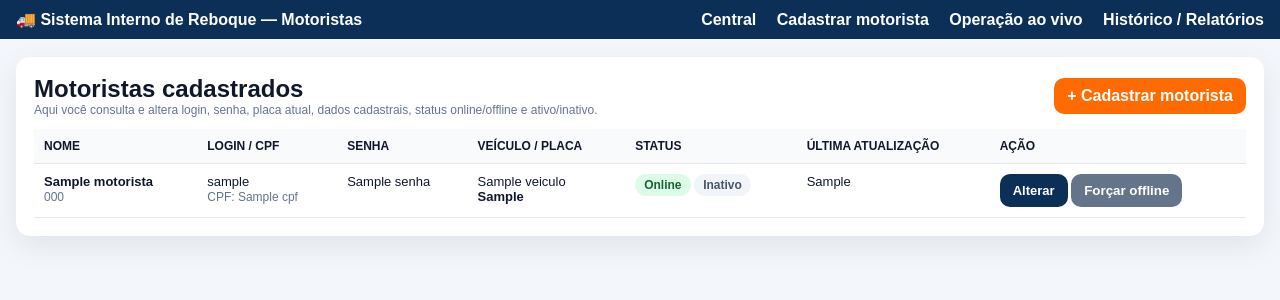
After one commit to Logsistemas/sistema-reboque, a FastAPI app: template templates/motoristas_lista.html in a window 1280 px wide. The commit adds this page. Shown: the top 300 px of the page. Run offline with FastAPI, Linux system fonts and the light colour scheme; the template is opened without the code that fills it: most values are stand-ins (such as "Sample title", 1, 10 or a date in 2020); parts of the project's set-up code (start-up, migrations or seed data) failed here and were passed over; some libraries are stand-ins or nearby versions.

Commit message:
V38 - menu motoristas com edição de cadastro

```diff
--- a/app.py
+++ b/app.py
@@ -763,6 +763,75 @@ async def salvar_usuario(request: Request):
     ))
     return RedirectResponse('/', 303)
 
+
+@app.get('/motoristas', response_class=HTMLResponse)
+def pagina_motoristas(request: Request):
+    motoristas = q("""
+        select *
+          from motoristas
+         order by coalesce(ativo,true) desc, nome asc
+    """, fetch=True)
+    return templates.TemplateResponse('motoristas_lista.html', {'request': request, 'motoristas': motoristas})
+
+@app.post('/motoristas/{mid}/editar')
+async def editar_motorista(mid: str, request: Request):
+    form = await request.form()
+    ativo = True if form.get('ativo') == 'on' else False
+    online = True if form.get('online') == 'on' else False
+
+    q("""
+        update motoristas
+           set nome=%s,
+               telefone=%s,
+               veiculo=%s,
+               placa=%s,
+               placa_atual=%s,
+               tipo=%s,
+               cpf=%s,
+               cnh=%s,
+               vencimento_cnh=%s,
+               nascimento=%s,
+               estado_civil=%s,
+               endereco=%s,
+               login=%s,
+               senha=%s,
+               ativo=%s,
+               online=%s,
+               ultima_atualizacao=now()
+         where id=%s
+    """, (
+        form.get('nome','').strip(),
+        form.get('telefone','').strip(),
+        form.get('veiculo','').strip(),
+        form.get('placa','').strip().upper(),
+        form.get('placa_atual','').strip().upper() or form.get('placa','').strip().upper(),
+        form.get('tipo','').strip(),
+        form.get('cpf','').strip(),
+        form.get('cnh','').strip(),
+        form.get('vencimento_cnh','').strip(),
+        form.get('nascimento','').strip(),
+        form.get('estado_civil','').strip(),
+        form.get('endereco','').strip(),
+        form.get('login','').strip(),
+        form.get('senha','').strip(),
+        ativo,
+        online,
+        str(mid)
+    ))
+    return RedirectResponse('/motoristas', 303)
+
+@app.post('/motoristas/{mid}/offline')
+def forcar_motorista_offline(mid: str):
+    q("update motoristas set online=false, ultima_atualizacao=now() where id=%s", (str(mid),))
+    return RedirectResponse('/motoristas', 303)
+
+@app.post('/motoristas/{mid}/excluir')
+def excluir_motorista(mid: str):
+    # Não apaga histórico; apenas inativa o motorista.
+    q("update motoristas set ativo=false, online=false, ultima_atualizacao=now() where id=%s", (str(mid),))
+    return RedirectResponse('/motoristas', 303)
+
+
 @app.get('/historico', response_class=HTMLResponse)
 def historico(request: Request, data_ini: str="", data_fim: str="", seguradora: str="", tipo: str="", status: str="", motorista: str=""):
     filtros={k:(v or None) for k,v in dict(data_ini=data_ini,data_fim=data_fim,seguradora=seguradora,tipo=tipo,status=status,motorista=motorista).items()}
--- a/templates/faturamento.html
+++ b/templates/faturamento.html
@@ -8,7 +8,7 @@
 <body>
 <div class="top">
   <span>💰 Faturamento</span>
-  <span><a href="/">Central</a><a href="/operacao">Operação ao vivo</a><a href="/historico">Histórico / Relatórios</a></span>
+  <span><a href="/">Central</a><a href="/motoristas">Motoristas</a><a href="/operacao">Operação ao vivo</a><a href="/historico">Histórico / Relatórios</a></span>
 </div>
 <div class="page">
   <div class="card">
--- a/templates/historico.html
+++ b/templates/historico.html
@@ -1,4 +1,4 @@
-<!doctype html><html lang="pt-br"><head><meta charset="utf-8"><meta name="viewport" content="width=device-width,initial-scale=1"><title>Histórico / Relatórios</title><link rel="stylesheet" href="/static/style.css"></head><body><div class="top"><span>📊 Histórico / Relatórios</span><span><a href="/">Central</a><a href="/operacao">Operação ao vivo</a><a href="/faturamento">Faturamento</a></span></div><div class="full">
+<!doctype html><html lang="pt-br"><head><meta charset="utf-8"><meta name="viewport" content="width=device-width,initial-scale=1"><title>Histórico / Relatórios</title><link rel="stylesheet" href="/static/style.css"></head><body><div class="top"><span>📊 Histórico / Relatórios</span><span><a href="/">Central</a><a href="/motoristas">Motoristas</a><a href="/operacao">Operação ao vivo</a><a href="/faturamento">Faturamento</a></span></div><div class="full">
 <div class="card"><h2>Filtros</h2><form method="get" class="filters"><input type="date" name="data_ini" value="{{filtros.data_ini or ''}}"><input type="date" name="data_fim" value="{{filtros.data_fim or ''}}"><input name="seguradora" placeholder="Seguradora" value="{{filtros.seguradora or ''}}"><input name="tipo" placeholder="Tipo" value="{{filtros.tipo or ''}}"><select name="status"><option value="">Todos status</option>{% for st in ['novo','enviado','aceito','a caminho','na origem','em transporte','finalizado','recusado'] %}<option value="{{st}}" {{'selected' if filtros.status==st else ''}}>{{st}}</option>{% endfor %}</select><input name="motorista" placeholder="Motorista" value="{{filtros.motorista or ''}}"><button>Filtrar</button><a class="btn dark" href="/exportar?data_ini={{filtros.data_ini or ''}}&data_fim={{filtros.data_fim or ''}}&seguradora={{filtros.seguradora or ''}}&tipo={{filtros.tipo or ''}}&status={{filtros.status or ''}}&motorista={{filtros.motorista or ''}}">Exportar Excel</a></form></div>
 <div class="grid4"><div class="card"><div class="muted">Total</div><div class="kpi">{{kpis.total}}</div></div><div class="card"><div class="muted">Finalizados</div><div class="kpi">{{kpis.finalizados}}</div></div><div class="card"><div class="muted">Ativos</div><div class="kpi">{{kpis.ativos}}</div></div><div class="card"><div class="muted">Com placa</div><div class="kpi">{{kpis.com_placa}}</div></div></div>
 <div class="grid2"><div class="card"><h3>Serviços por seguradora</h3><table>{% for r in por_seg %}<tr><td>{{r.nome}}</td><td><b>{{r.total}}</b></td></tr>{% endfor %}</table></div><div class="card"><h3>Serviços por tipo</h3><table>{% for r in por_tipo %}<tr><td>{{r.nome}}</td><td><b>{{r.total}}</b></td></tr>{% endfor %}</table></div></div>
--- a/templates/index.html
+++ b/templates/index.html
@@ -112,6 +112,7 @@ function fecharModal(id){const el=document.getElementById(id); if(el) el.style.d
         <a href="/cadastros/usuarios/novo">Cadastrar usuário</a>
       </div>
     </div>
+    <a href="/motoristas">Motoristas</a>
     <a href="/">Central</a>
     <a href="/operacao">Operação ao vivo</a>
     <a href="/historico">Histórico / Relatórios</a>
--- /dev/null
+++ b/templates/motoristas_lista.html
@@ -0,0 +1,180 @@
+<!doctype html>
+<html lang="pt-br">
+<head>
+<meta charset="utf-8">
+<meta name="viewport" content="width=device-width,initial-scale=1">
+<title>Motoristas</title>
+<link rel="stylesheet" href="/static/style.css">
+<style>
+body{background:#f3f6fb}
+.page{max-width:1500px;margin:18px auto;padding:0 16px}
+.top{display:flex;align-items:center;justify-content:space-between;background:#0b2f57;color:#fff;padding:10px 16px;font-weight:800}
+.top a{color:#fff;text-decoration:none;margin-left:16px;font-weight:700}
+.card{background:#fff;border-radius:14px;padding:18px;box-shadow:0 10px 30px rgba(15,23,42,.08);margin-bottom:14px}
+.header-row{display:flex;align-items:center;justify-content:space-between;gap:12px;margin-bottom:12px}
+.btn{border:0;border-radius:10px;padding:9px 13px;font-weight:800;cursor:pointer;text-decoration:none;display:inline-block}
+.btn-primary{background:#ff6b00;color:#fff}
+.btn-dark{background:#0b2f57;color:#fff}
+.btn-red{background:#dc2626;color:#fff}
+.btn-gray{background:#64748b;color:#fff}
+.badge{display:inline-block;padding:4px 9px;border-radius:999px;font-size:12px;font-weight:800}
+.badge.on{background:#dcfce7;color:#166534}
+.badge.off{background:#fee2e2;color:#991b1b}
+.badge.ok{background:#dbeafe;color:#1d4ed8}
+.badge.no{background:#f1f5f9;color:#475569}
+table{width:100%;border-collapse:collapse}
+th,td{padding:10px;border-bottom:1px solid #e5e7eb;text-align:left;font-size:13px;vertical-align:top}
+th{color:#0f172a;background:#f8fafc;font-size:12px;text-transform:uppercase}
+.modal{display:none;position:fixed;inset:0;background:rgba(0,0,0,.55);z-index:9999;align-items:center;justify-content:center;padding:20px}
+.modal:target{display:flex}
+.modal-box{background:#fff;border-radius:18px;width:min(980px,96vw);max-height:92vh;overflow:auto;padding:20px;box-shadow:0 24px 80px rgba(0,0,0,.3)}
+.modal-head{display:flex;align-items:center;justify-content:space-between;margin-bottom:14px}
+.form-grid{display:grid;grid-template-columns:repeat(3,1fr);gap:12px}
+.form-grid .full{grid-column:1/-1}
+label{font-size:12px;font-weight:800;color:#334155}
+input,select,textarea{width:100%;box-sizing:border-box;border:1px solid #cbd5e1;border-radius:10px;padding:10px;margin-top:4px}
+textarea{min-height:70px}
+.checks{display:flex;gap:18px;align-items:center;margin:10px 0}
+.checks label{display:flex;align-items:center;gap:8px;font-size:14px}
+.actions{display:flex;gap:10px;flex-wrap:wrap;margin-top:14px}
+.small{font-size:12px;color:#64748b}
+@media(max-width:900px){.form-grid{grid-template-columns:1fr} table{font-size:12px}}
+</style>
+</head>
+<body>
+<div class="top">
+  <span>🚚 Sistema Interno de Reboque — Motoristas</span>
+  <span>
+    <a href="/">Central</a>
+    <a href="/cadastros/motoristas/novo">Cadastrar motorista</a>
+    <a href="/operacao">Operação ao vivo</a>
+    <a href="/historico">Histórico / Relatórios</a>
+  </span>
+</div>
+
+<div class="page">
+  <div class="card">
+    <div class="header-row">
+      <div>
+        <h2 style="margin:0">Motoristas cadastrados</h2>
+        <div class="small">Aqui você consulta e altera login, senha, placa atual, dados cadastrais, status online/offline e ativo/inativo.</div>
+      </div>
+      <a class="btn btn-primary" href="/cadastros/motoristas/novo">+ Cadastrar motorista</a>
+    </div>
+
+    <table>
+      <thead>
+        <tr>
+          <th>Nome</th>
+          <th>Login / CPF</th>
+          <th>Senha</th>
+          <th>Veículo / Placa</th>
+          <th>Status</th>
+          <th>Última atualização</th>
+          <th>Ação</th>
+        </tr>
+      </thead>
+      <tbody>
+      {% for m in motoristas %}
+        <tr>
+          <td><strong>{{ m.nome or '-' }}</strong><br><span class="small">{{ m.telefone or '' }}</span></td>
+          <td>{{ m.login or '-' }}<br><span class="small">CPF: {{ m.cpf or '-' }}</span></td>
+          <td>{{ m.senha or '-' }}</td>
+          <td>{{ m.veiculo or '-' }}<br><strong>{{ m.placa_atual or m.placa or '-' }}</strong></td>
+          <td>
+            {% if m.online %}<span class="badge on">Online</span>{% else %}<span class="badge off">Offline</span>{% endif %}
+            {% if m.ativo %}<span class="badge ok">Ativo</span>{% else %}<span class="badge no">Inativo</span>{% endif %}
+          </td>
+          <td>{{ m.ultima_atualizacao or '-' }}</td>
+          <td>
+            <a class="btn btn-dark" href="#editar-{{ m.id }}">Alterar</a>
+            <form action="/motoristas/{{ m.id }}/offline" method="post" style="display:inline">
+              <button class="btn btn-gray" type="submit">Forçar offline</button>
+            </form>
+          </td>
+        </tr>
+      {% else %}
+        <tr><td colspan="7">Nenhum motorista cadastrado ainda.</td></tr>
+      {% endfor %}
+      </tbody>
+    </table>
+  </div>
+</div>
+
+{% for m in motoristas %}
+<div id="editar-{{ m.id }}" class="modal">
+  <div class="modal-box">
+    <div class="modal-head">
+      <h2 style="margin:0">Alterar motorista</h2>
+      <a class="btn btn-gray" href="#">Fechar</a>
+    </div>
+
+    <form method="post" action="/motoristas/{{ m.id }}/editar">
+      <div class="form-grid">
+        <label>Nome completo
+          <input name="nome" value="{{ m.nome or '' }}">
+        </label>
+        <label>Telefone
+          <input name="telefone" value="{{ m.telefone or '' }}">
+        </label>
+        <label>CPF
+          <input name="cpf" value="{{ m.cpf or '' }}">
+        </label>
+
+        <label>Login do app
+          <input name="login" value="{{ m.login or '' }}">
+        </label>
+        <label>Senha do app
+          <input name="senha" value="{{ m.senha or '' }}">
+        </label>
+        <label>Tipo
+          <input name="tipo" value="{{ m.tipo or '' }}" placeholder="leve, pesado, moto...">
+        </label>
+
+        <label>Veículo
+          <input name="veiculo" value="{{ m.veiculo or '' }}">
+        </label>
+        <label>Placa padrão
+          <input name="placa" value="{{ m.placa or '' }}">
+        </label>
+        <label>Placa atual / do dia
+          <input name="placa_atual" value="{{ m.placa_atual or m.placa or '' }}">
+        </label>
+
+        <label>CNH
+          <input name="cnh" value="{{ m.cnh or '' }}">
+        </label>
+        <label>Vencimento CNH
+          <input name="vencimento_cnh" value="{{ m.vencimento_cnh or '' }}">
+        </label>
+        <label>Data de nascimento
+          <input name="nascimento" value="{{ m.nascimento or '' }}">
+        </label>
+
+        <label>Estado civil
+          <input name="estado_civil" value="{{ m.estado_civil or '' }}">
+        </label>
+        <label class="full">Endereço
+          <textarea name="endereco">{{ m.endereco or '' }}</textarea>
+        </label>
+      </div>
+
+      <div class="checks">
+        <label><input type="checkbox" name="ativo" {% if m.ativo %}checked{% endif %}> Motorista ativo</label>
+        <label><input type="checkbox" name="online" {% if m.online %}checked{% endif %}> Marcar como online</label>
+      </div>
+
+      <div class="actions">
+        <button class="btn btn-primary" type="submit">Salvar alterações</button>
+        <a class="btn btn-gray" href="#">Cancelar</a>
+      </div>
+    </form>
+
+    <form method="post" action="/motoristas/{{ m.id }}/excluir" onsubmit="return confirm('Deseja inativar este motorista?')" style="margin-top:10px">
+      <button class="btn btn-red" type="submit">Inativar motorista</button>
+    </form>
+  </div>
+</div>
+{% endfor %}
+</body>
+</html>
--- a/templates/operacao.html
+++ b/templates/operacao.html
@@ -1,4 +1,4 @@
-<!doctype html><html lang="pt-br"><head><meta charset="utf-8"><meta name="viewport" content="width=device-width,initial-scale=1"><title>Operação ao vivo</title><link rel="stylesheet" href="/static/style.css"><script>setTimeout(()=>location.reload(),15000)</script></head><body><div class="top"><span>🟢 Operação ao vivo</span><span><a href="/">Central</a><a href="/historico">Histórico / Relatórios</a><a href="/faturamento">Faturamento</a></span></div><div class="full">
+<!doctype html><html lang="pt-br"><head><meta charset="utf-8"><meta name="viewport" content="width=device-width,initial-scale=1"><title>Operação ao vivo</title><link rel="stylesheet" href="/static/style.css"><script>setTimeout(()=>location.reload(),15000)</script></head><body><div class="top"><span>🟢 Operação ao vivo</span><span><a href="/">Central</a><a href="/motoristas">Motoristas</a><a href="/historico">Histórico / Relatórios</a><a href="/faturamento">Faturamento</a></span></div><div class="full">
 <div class="grid4"><div class="card"><div class="muted">Motoristas online</div><div class="kpi">{{online}}/{{total_motoristas}}</div></div><div class="card"><div class="muted">Serviços ativos</div><div class="kpi">{{servicos|length}}</div></div><div class="card"><div class="muted">Na origem</div><div class="kpi">{{servicos|selectattr('status','equalto','na origem')|list|length}}</div></div><div class="card"><div class="muted">Em transporte</div><div class="kpi">{{servicos|selectattr('status','equalto','em transporte')|list|length}}</div></div></div>
 <div class="grid2"><div class="card overflow"><h2>Motoristas</h2><table><tr><th>Nome</th><th>Veículo</th><th>Status</th><th>Última posição</th></tr>{% for m in motoristas %}<tr><td>{{m.nome}}</td><td>{{m.veiculo}} {{m.placa}}</td><td><span class="pill {{'online' if m.online else 'offline'}}">{{'Online' if m.online else 'Offline'}}</span></td><td>{{m.ultima_atualizacao}}</td></tr>{% endfor %}</table></div>
 <div class="card overflow"><h2>Últimos eventos</h2><table><tr><th>Protocolo</th><th>Status</th><th>Evento</th></tr>{% for s in ultimos %}<tr><td>{{s.protocolo}}</td><td><span class="pill">{{s.status}}</span></td><td class="muted">{{s.ultimo_evento}}</td></tr>{% endfor %}</table></div></div>
```
Also changed, not shown: README.md.
